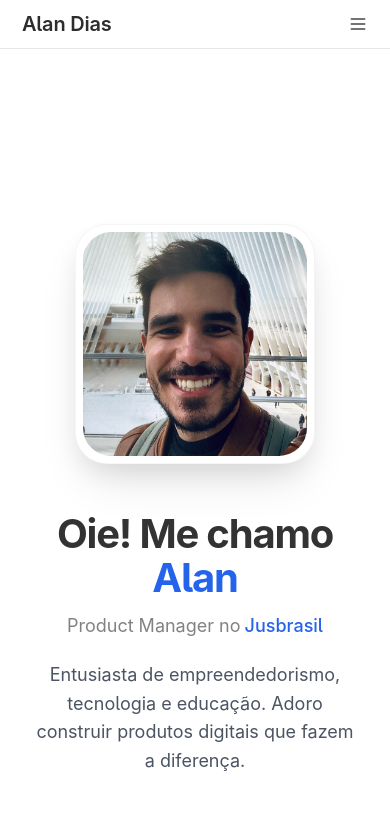
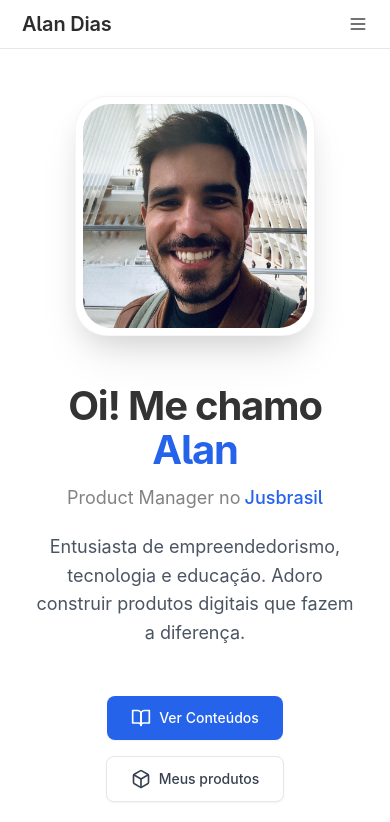
Before and after one commit to aamdias/portfolio, a React (Vite) app: page / in a window 390 px wide. Shown: the top 822 px of the page. Built offline with nearby package versions, Linux system fonts and the light colour scheme; a web font is replaced by a local one.

Commit message:
fix: fixed padding no mobile view of about page

```diff
--- a/src/components/Intro/intro.scss
+++ b/src/components/Intro/intro.scss
@@ -13,6 +13,7 @@
     }
 
     @media (max-width: 28rem) {
+        margin-top: -8rem;
         height: calc(100vh - 16rem);
         margin-bottom: 24rem;
     }
--- a/src/components/Intro/intro.tsx
+++ b/src/components/Intro/intro.tsx
@@ -41,7 +41,7 @@ function Intro() {
                             variants={slideUp}
                         >
                             <h1 className="intro__title">
-                                Oie! Me chamo <span className="intro__accent">Alan</span>
+                                Oi! Me chamo <span className="intro__accent">Alan</span>
                             </h1>
                             <p className="intro__role">
                                 Product Manager no{' '}
```
